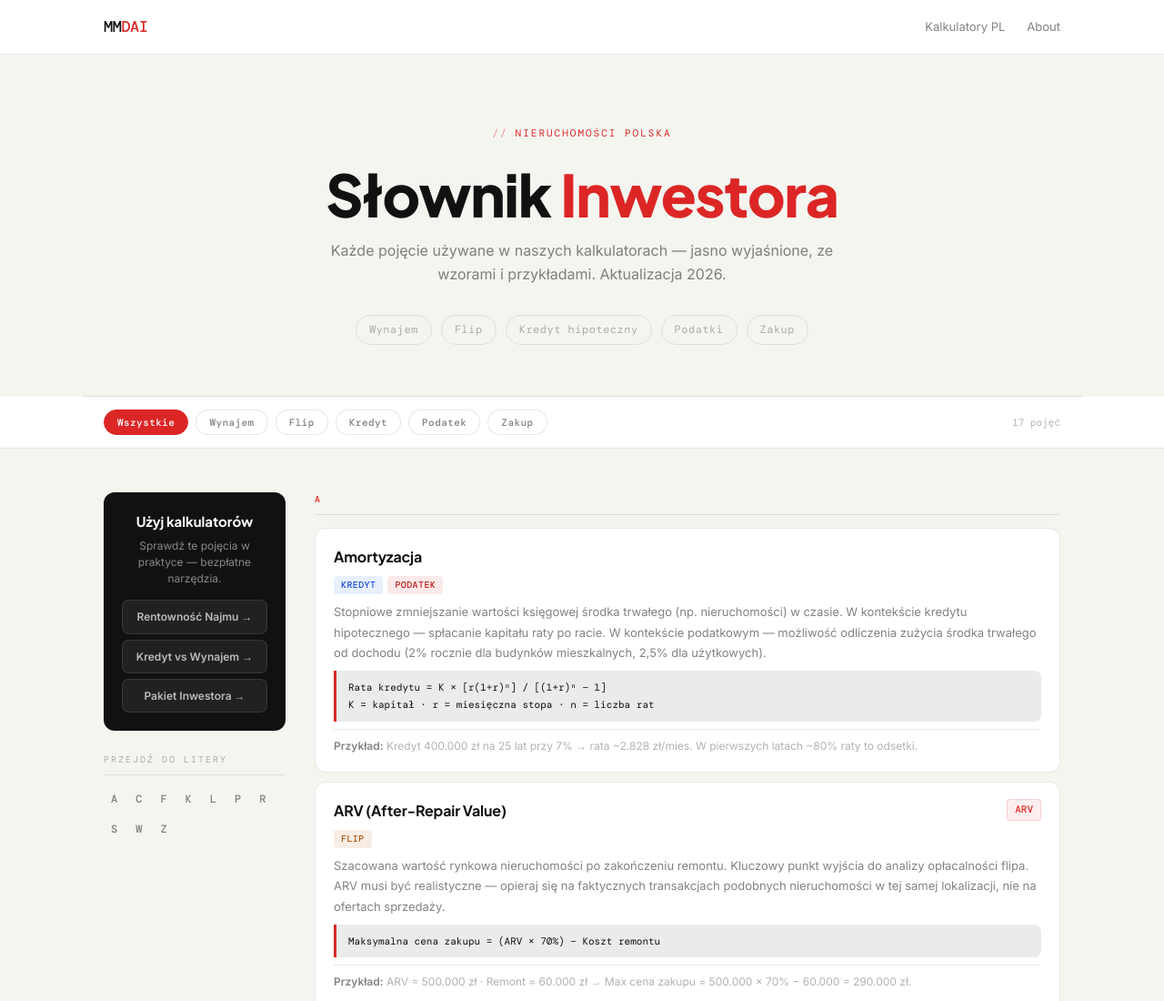
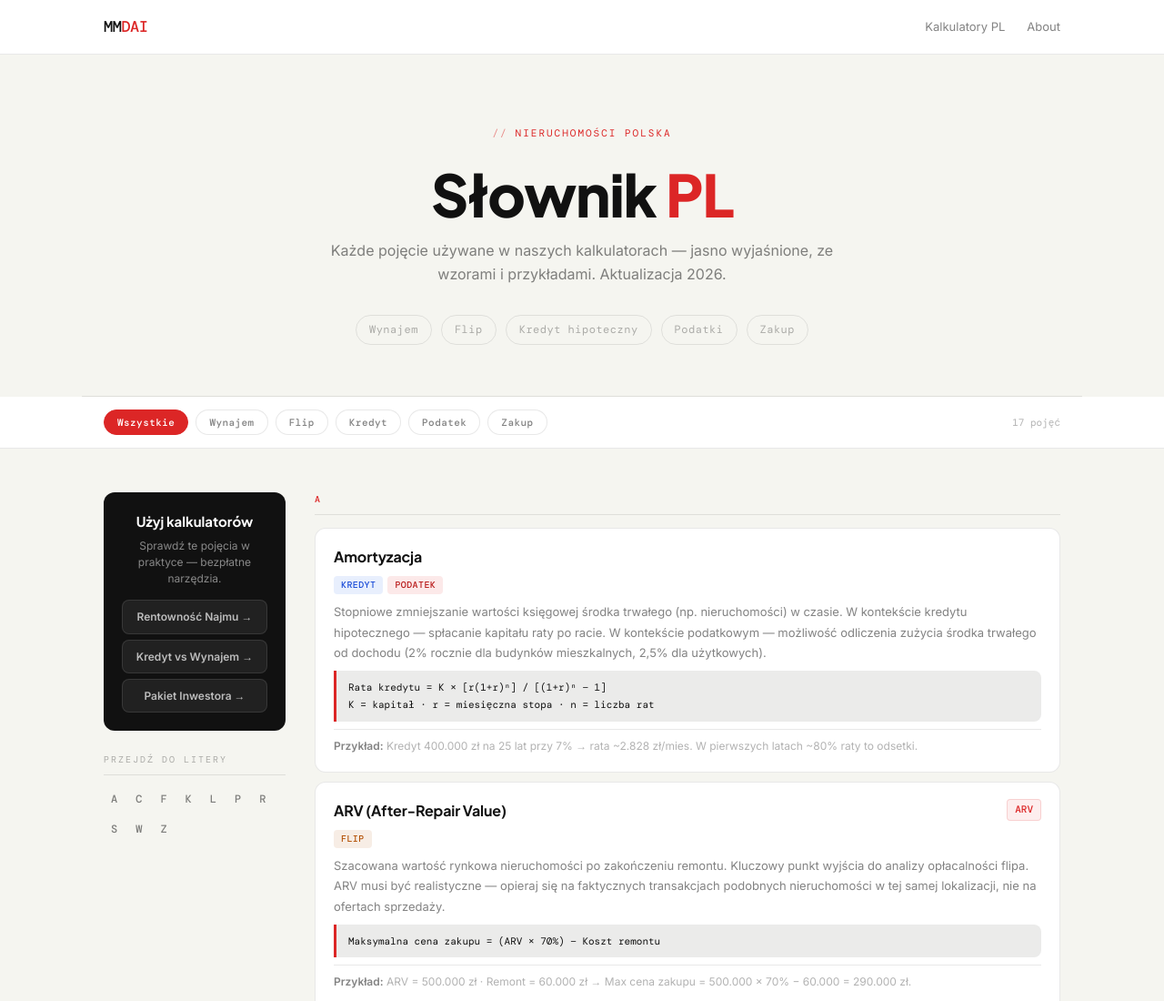
Before and after one commit to mmandai/pl-slownik, a plain HTML site: page index.html in a window 1280 px wide. Shown: the top 1100 px of the page at 91% size. Drawn offline with nearby package versions, Linux system fonts and the light colour scheme.

Commit message:
index.html

```diff
--- a/index.html
+++ b/index.html
@@ -126,7 +126,7 @@ footer{border-top:1px solid var(--line);padding:36px 24px;text-align:center;}
 
 <section class="hero">
   <div class="hero-tag">Nieruchomości Polska</div>
-  <h1>Słownik <em>Inwestora</em></h1>
+  <h1>Słownik <em>PL</em></h1>
   <p class="hero-sub">Każde pojęcie używane w naszych kalkulatorach — jasno wyjaśnione, ze wzorami i przykładami. Aktualizacja 2026.</p>
   <div class="hero-pills">
     <span class="hero-pill">Wynajem</span>
```
